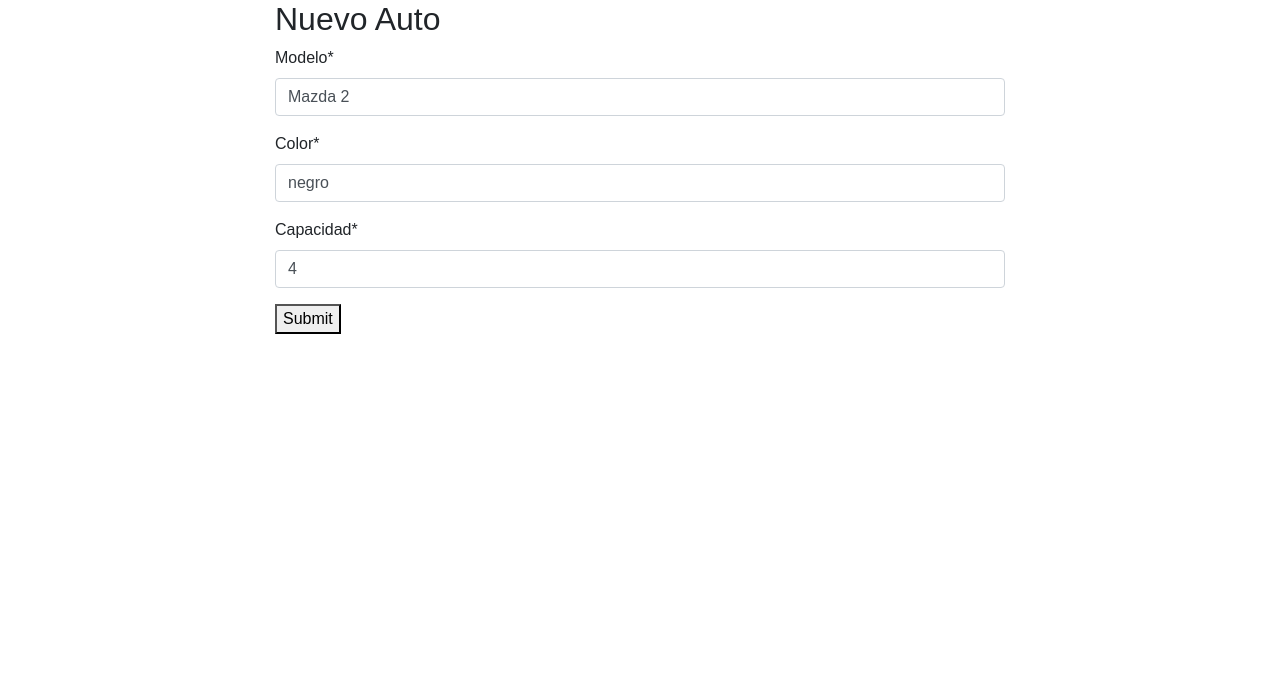
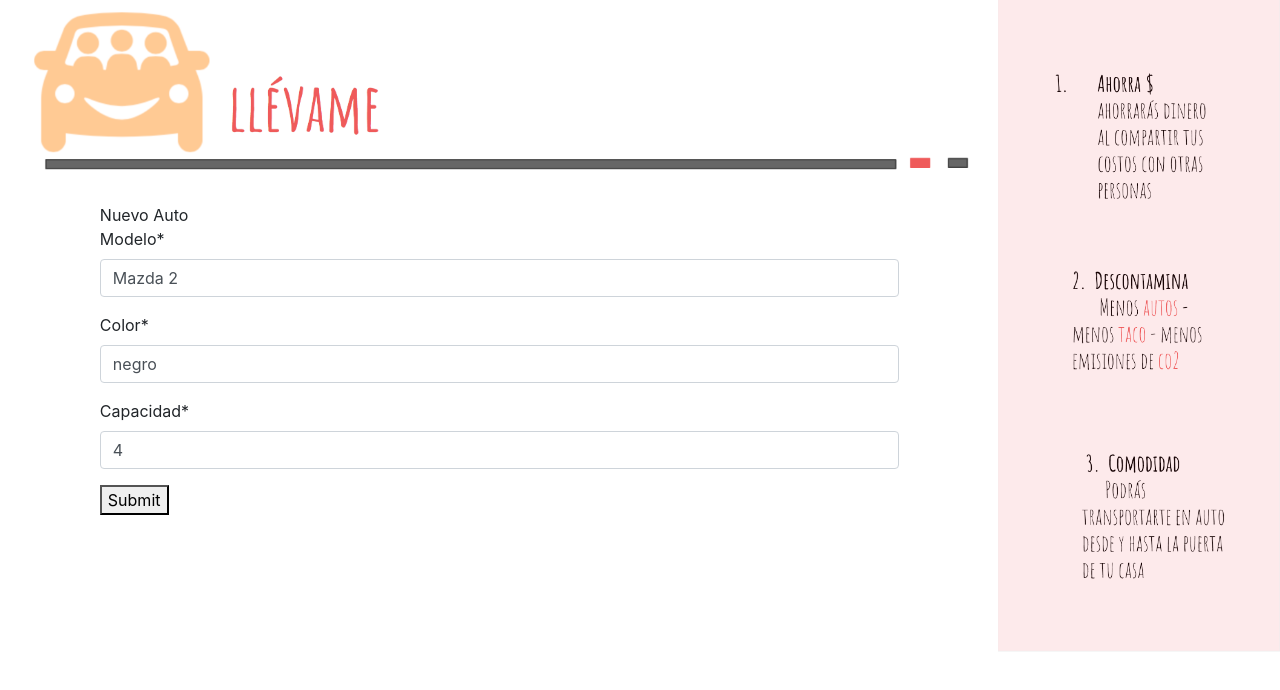
Before and after one commit to ljrodriguez1/llevame, a Django app: page /users/2/newauto/ in a window 1280 px wide. Shown: the top 690 px of the page. Run offline with Django 3.2, Linux system fonts and the light colour scheme; some libraries are stand-ins or nearby versions.

Commit message:
layout changes

```diff
--- a/templates/users/header.html
+++ b/templates/users/header.html
@@ -12,123 +12,142 @@
 <meta charset="utf-8">
 <meta name="viewport" content="width=device-width, initial-scale=1">
 <style>
-    .three img {
-        max-height: 120px;
-        width: auto;
+    .button1{
+        border: 5px solid #EF5A5A;
+        text-align: center;
+        vertical-align: middle;
+        width: 20%;
+    }
+    .button {
+        background-color: #EF5A5A;
+        border: none;
+        color: white;
+        padding: 10px 20px;
+        text-align: center;
+        text-decoration: none;
+        display: inline-block;
+        font-size: 15px;
+        margin: 10px 10px;
+        cursor: pointer;
+    }
+    .button2 {
+        background-color: #EF5A5A;
+        border: none;
+        color: white;
+        padding: 5px 7px;
+        text-align: center;
+        text-decoration: none;
+        display: inline-block;
+        font-size: 14px;
+        margin: 4px 2px;
+        cursor: pointer;
+    }
+    .login{
+        border: 5px solid #EF5A5A;
+        text-align: center;
+        vertical-align: middle;
+        width: 20%;
+        margin: 10px auto;
+        grid-column-start: 1;
+        grid-column-end: 3;
+        grid-row-start: 1;
+        grid-row-end: 3;
+    }
+    .four {
+        margin: 0px auto;
+        grid-column-start: 1;
+        grid-column-end: 3;
+        grid-row-start: 1;
+        grid-row-end: 2;
+    }
+    .five {
+        grid-column-start: 3;
+        grid-column-end: 4;
+        grid-row-start: 1;
+        grid-row-end: 2;
+    }
+    .six {
+        grid-column-start: 1;
+        grid-column-end: 4;
+        grid-row-start: 2;
+        grid-row-end: 3;
+    }
+    .three {
+        width: 80%;
+        margin: 0 auto;
+        grid-column-start: 1;
+        grid-column-end: 3;
+        grid-row-start: 2;
+        grid-row-end: 4;
     }
 
     .wrapper {
         display: grid;
         grid-gap: 0px;
-        grid-template-columns: 20% 15% 15% 15% 15% 20%;
-        grid-template-rows: auto 350%;
+        grid-template-columns: auto auto 22%;
+        grid-template-rows: 31% 29% 40%;
+        margin: 0 auto;
+        width: 100%;
+    }
+    .wrapper2{
+        background-color: rgba(255, 255, 255, 0.9);
+        display: grid;
+        grid-gap: 20px;
+        grid-template-columns: 40% 40% 20%;
+        grid-template-rows: 30% 70%;
         margin: 0 auto;
         width: 100%;
     }
     .one {
-        grid-column-start: 2;
+        background-image: url({% static "users/header.png" %});
+        background-size: 100%;
+        grid-column-start: 1;
+        grid-column-end: 3;
+        grid-row-start: 1;
+        grid-row-end: 2;
+        background-repeat: no-repeat;
+    }
+    .two {
+        grid-column-start: 3;
         grid-column-end: 4;
+        grid-row-start: 1;
+        grid-row-end: 4;
     }
-    .two
-        grid-column-start: 4;
-        grid-column-end: 5;
+    .right1 {
+        float: right;
     }
-    .three {
-        grid-column-start: 5;
-        grid-column-end: 6;
-    }
-    .four {
-        grid-column-start: 2;
-        grid-column-end: 6;
-    }
-    .links {
-        margin-right: 10px;
-        margin-left: auto;
-    }
-    .links-celular {
-        margin: 0 auto;
-        display: none;
-        grid-column-start: 1;
-        grid-column-end: 7;
+    .wrapper3 {
+        display: grid;
+        grid-template-columns: 20% 20% 20% 20% 20%;
+        grid-template-rows: 350%  10%;
+        height: 100%;
     }
 
-    .left {
-        background-image: url({% static "users/left.png" %});
-        background-size: 100%;
-        grid-column-start: 1;
-        grid-column-end: 2;
-        grid-row-start: 1;
-        grid-row-end: 3;
+    .link {
+        grid-column: 4 / 5;
+        grid-row: 2 / 3;
+        grid-row-end: 4;
     }
+    /* Responsive layout - makes the two columns/boxes stack on top of each other instead of next to each other, on small screens */
 
-    .right {
-        background-image: url({% static "users/right.png" %});
-        background-size: 100%;
-        grid-column-start: 6;
-        grid-column-end: 7;
-        grid-row-start: 1;
-        grid-row-end: 3;
-    }
-
-    /* Responsive layout - makes the two columns/boxes stack on top of each other instead of next to each other, on small screens */
-    @media (max-width: 1050px) {
-      .one, .three {
-        grid-column-start: 1;
-        grid-column-end: 7;
-        margin: 0 auto;
-      }
-      .wrapper {
-          grid-template-columns: auto;
-          width: 90%;
-          grid-template-rows: auto;
-      }
-      .left, .right, .four, .links {
-          display: none;
-      }
-      .links-celular {
-          display: inline;
-          text-align: center;
-      }
-    }
   </style>
   </head>
-  <body background-image="{% static "users/background.png" %}">
-    <br>
+  <body>
     <div class="wrapper">
+        <div class="two">
+            <img src="{% static "users/info.png" %}" width="100%">
+        </div>
         <div class="one">
-            <img src="{% static "users/logo.png" %}" bottom="0" alt="logo">
+            {% if user.is_authenticated %}
+            <div class="wrapper3">
+                <div class="link">
+                    <p class="right1"><a href="{% url 'logout' %}">logout</a><p>
+                </div>
+            </div>
+            {% endif %}
         </div>
-        <div class="two">
-            <br>
-            <table class="links">
-                <tr>
-                    <td align="right">{{user.username}}</td>
-                </tr>
-                <tr>
-                    <td align="right"><a href="{% url 'logout' %}">logout</a></td>
-                </tr>
-                <tr>
-                    <td align="right"><a href="{% url 'newubicacion' user.id %}">Editar Ubicacion</a></td>
-                </tr>
-                <tr>
-                    <td align="right"><a href="{% url 'newauto' user.id %}">Cambiar Auto</a></td>
-                </tr>
-            </table>
-        </div>
-        <div class="links-celular">
-            <p><a href="{% url 'logout' %}">logout</a> | <a href="{% url 'newubicacion' user.id %}">Editar Ubicacion</a>
-            | <a href="{% url 'newauto' user.id %}">Cambiar Auto</a></p>
-        </div>
-        <div class="three">
-            <img src="{% static "users/Tarjeta_Tuc.jpg" %}" width="100%" alt="logo">
-        </div>
-        <div class="four">
-            <hr style="height:7px" color="5d4b1c" margin-top="10">
-        </div>
-        <div class="left">
-        </div>
-        <div class="right">
-        </div>
+        {% block content %}
+        {% endblock %}
     </div>
   </body>
 </html>
--- a/templates/users/newauto.html
+++ b/templates/users/newauto.html
@@ -1,13 +1,15 @@
-{% extends 'base.html' %}
+{% extends 'users/header.html' %}
 {% load crispy_forms_tags %}
 
 {% block title %}Nuevo Auto{% endblock %}
 
 {% block content %}
+<div class="three"
   <h2>Nuevo Auto</h2>
   <form method="post">
     {% csrf_token %}
     {{ form|crispy }}
     <button type="submit">Submit</button>
   </form>
+<div>
 {% endblock %}
--- a/templates/users/newubicacion.html
+++ b/templates/users/newubicacion.html
@@ -1,14 +1,16 @@
-{% extends 'base.html' %}
+{% extends 'users/header.html' %}
 {% load crispy_forms_tags %}
 
 {% block title %}Sign Up{% endblock %}
 
 {% block content %}
+  <div class="three">
   <h2>Nueva Ubicacion</h2>
   <form method="post">
     {% csrf_token %}
     {{ form|crispy }}
     {{ form.user_id }}
-  <button type="submit">Submit</button>
+    <button type="submit" class="button">Submit</button>
   </form>
+  </div>
 {% endblock %}
```
Also changed, not shown: templates/home.html (+27 -20 lines), users/static/users/header.png (added), users/static/users/info.png (added). Lines whose indentation alone changed are shown as unchanged.
